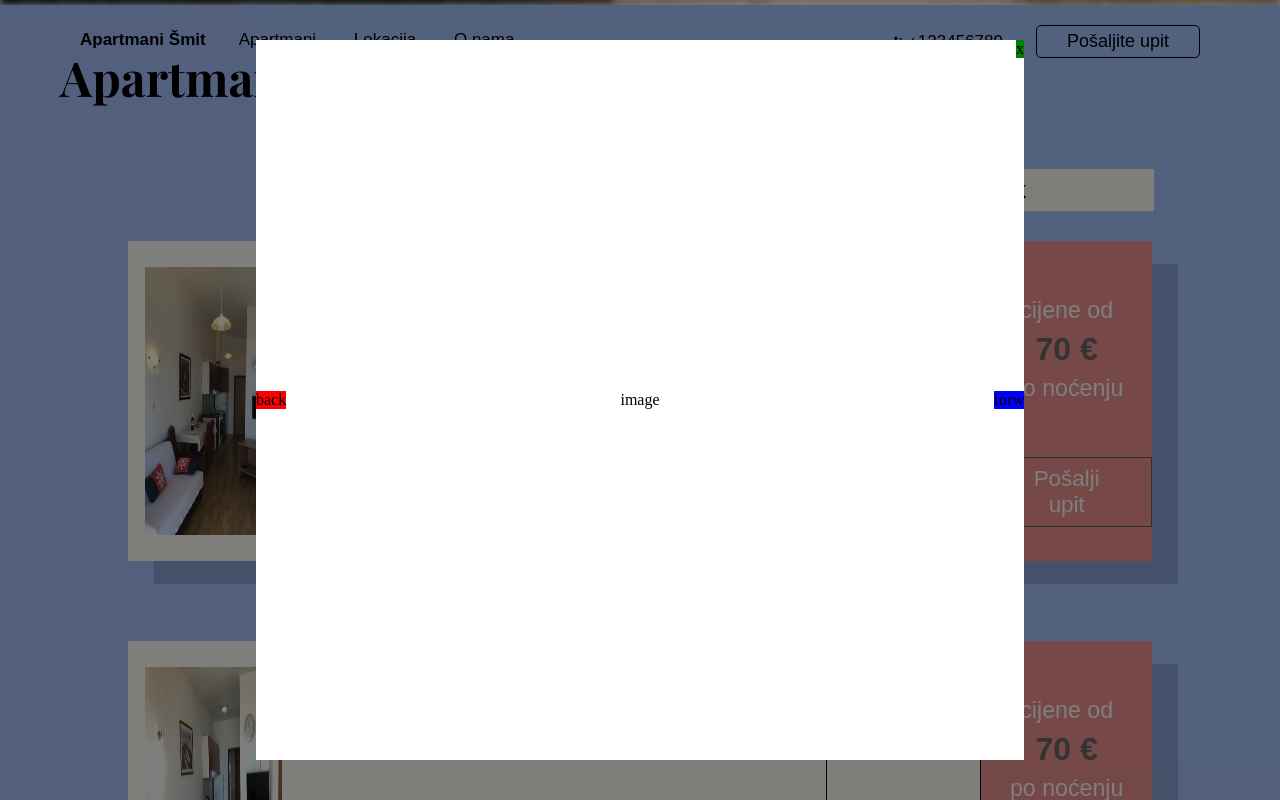
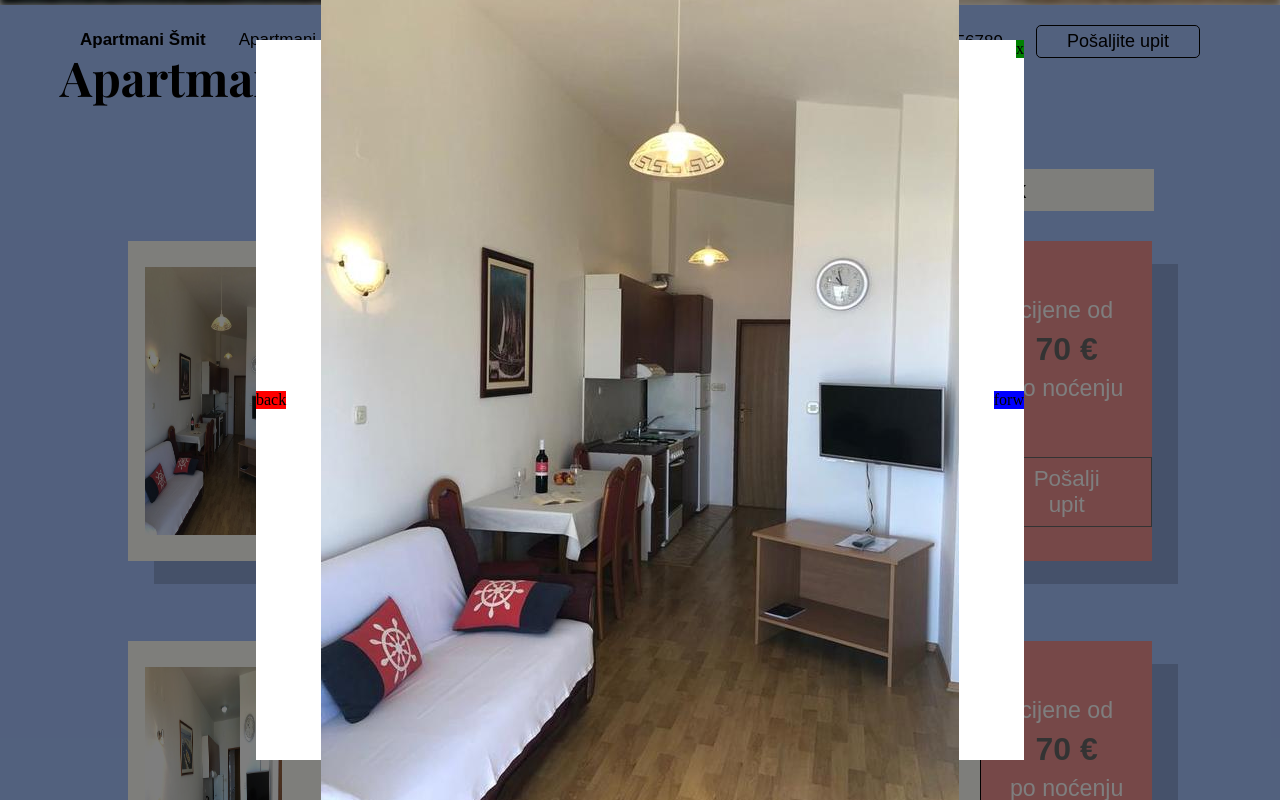
Before and after one commit to stancic/apartmani-smit, a React (Create React App) app: page / in a window 1280 px wide. Both pictures are taken after a click on the picture 213 px from the left and 1195 px from the top of the page. Shown: the part 795-1595 px from the top of the page. Built offline with nearby package versions, Linux system fonts and the light colour scheme; a web font is replaced by a local one.

Commit message:
created gallery functionality, make it look good

```diff
--- a/src/App.js
+++ b/src/App.js
@@ -16,12 +16,11 @@ import Gallery from './Components/apartments/gallery/Gallery'
 function App() {
 	return (
 		<div>
-
 			<Navigation {...linkHR}/>
 			<MobileNavigation {...linkHR}/>
 			<Home {...titleHR} />
+			<Apartments {...informationHR}/>
 			<Gallery />
-			<Apartments {...informationHR}/>
 			<Location {...locationDetailsHR}/>
 			<AboutUs {...aboutUsHR} />
 		</div>
--- a/src/Components/apartments/Apartments.js
+++ b/src/Components/apartments/Apartments.js
@@ -5,11 +5,17 @@ import { apartmentBDataHR } from './apartmentData/apartmentB_data'
 import { apartmentCDataHR } from './apartmentData/apartmentC_data'
 import OneApartment from './OneApartment'
 import OneApartmentMobile from './OneApartmentMobile'
+import { loadImages } from '../../reducers/imagesReducer'
+import { useDispatch } from 'react-redux'
+
 
 function Apartments({title, priceMenu}) {
 	const handlePriceMenuClick = () => {
 		console.log("hehe");
 	}
+	const dispatch = useDispatch();
+	const allImages = [].concat(apartmentADataHR.images).concat(apartmentBDataHR.images).concat(apartmentCDataHR.images)
+	dispatch(loadImages(allImages))
 	return (
 		<div id="/apartments" className="apartments">
 			<div className="apartment-title-container">
--- a/src/Components/apartments/OneApartment.js
+++ b/src/Components/apartments/OneApartment.js
@@ -7,23 +7,24 @@ import Button from './Button';
 import { HashLink as Link } from 'react-router-hash-link'
 import { useDispatch } from 'react-redux'
 import { openGallery } from '../../reducers/galleryReducer'
-
 function OneApartment({ description, abovePrice, price, belowPrice,
-	equipment, availibility, galleryThumbnail, galleryTitle, images,
+	equipment, availibility, galleryTitle, images,
 	buttonText
 }) {
 
 	const dispatch = useDispatch();
-	const imagesGrid = images;
-	const handleGalleryShow = () => {
-		dispatch(openGallery());
+	const imagesGrid = images.slice(1);
+	const handleGalleryShow = (id) => {
+		dispatch(openGallery(id));
 		document.body.style.overflow = "hidden";
 	}
+
+
 	return (
 		<div className="apartment-detail-container">
 			<div className="gallery-thumbnail-container">
-				<img src={galleryThumbnail} alt="gallery thumbnail" className="gallery-thumbnail"
-					onClick={handleGalleryShow}/>
+				<img src={images[0].image} alt="gallery thumbnail" className="gallery-thumbnail"
+					onClick={()=>handleGalleryShow(images[0].id)}/>
 			</div>
 			<div className="gallery-apartmentDesc-container">
 				<div className="apartment-description-container">
@@ -37,7 +38,7 @@ function OneApartment({ description, abovePrice, price, belowPrice,
 				<div className="image-gallery-container">
 					{imagesGrid.map(image => {
 						return(
-							<div className="image-container" key={image.id} onClick={handleGalleryShow}>
+							<div className="image-container" key={image.id} onClick={()=>handleGalleryShow(image.id)}>
 								<img src={image.image} alt={image.description} className="image"/>
 							</div>
 						)
--- a/src/Components/apartments/apartmentData/apartmentA_data.js
+++ b/src/Components/apartments/apartmentData/apartmentA_data.js
@@ -13,7 +13,6 @@ export const apartmentADataHR = {
 	price: "70 €",
 	belowPrice: "po noćenju",
 	equipmentList: ["Wifi", "parking", "satelitska tv", "klima"],
-	galleryThumbnail: galleryThumbnail,
 	galleryTitle: "Galerija:",
 	equipment: "Opremljenost",
 	availibility: "Dostupnost",
@@ -21,31 +20,36 @@ export const apartmentADataHR = {
 	images: [
 		{
 			id: 0,
+			image: galleryThumbnail,
+			description: 'Gallery thumbnail'
+		},
+		{
+			id: 1,
 			image: apartmentPicture1,
 			description: 'Apartment bathroom'
 		},
 		{
-			id: 1,
+			id: 2,
 			image: apartmentPicture2,
 			description: 'Apartment bedroom'
 		},
 		{
-			id: 2,
+			id: 3,
 			image: apartmentPicture3,
 			description: 'Apartment second bedroom'
 		},
 		{
-			id: 3,
+			id: 4,
 			image: apartmentPicture4,
 			description: 'Apartment dining room'
 		},
 		{
-			id: 4,
+			id: 5,
 			image: apartmentPicture5,
 			description: 'Apartment kitchen'
 		},
 		{
-			id: 5,
+			id: 6,
 			image: apartmentPicture6,
 			description: 'Apartment terrace'
 		}
--- a/src/Components/apartments/apartmentData/apartmentB_data.js
+++ b/src/Components/apartments/apartmentData/apartmentB_data.js
@@ -13,39 +13,43 @@ export const apartmentBDataHR = {
 	price: "70 €",
 	belowPrice: "po noćenju",
 	equipmentList: ["Wifi", "parking", "satelitska tv", "klima"],
-	galleryThumbnail: galleryThumbnail,
 	galleryTitle: "Galerija:",
 	equipment: "Opremljenost",
 	buttonText: "Pošalji upit",
 	availibility: "Dostupnost",
 	images: [
 		{
-			id: 0,
+			id: 7,
+			image: galleryThumbnail,
+			description: 'Gallery thumbnail'
+		},
+		{
+			id: 8,
 			image: apartmentPicture1,
 			description: 'Apartment bathroom'
 		},
 		{
-			id: 1,
+			id: 9,
 			image: apartmentPicture2,
 			description: 'Apartment bedroom'
 		},
 		{
-			id: 2,
+			id: 10,
 			image: apartmentPicture3,
 			description: 'Apartment second bedroom'
 		},
 		{
-			id: 3,
+			id: 11,
 			image: apartmentPicture4,
 			description: 'Apartment dining room'
 		},
 		{
-			id: 4,
+			id: 12,
 			image: apartmentPicture5,
 			description: 'Apartment kitchen'
 		},
 		{
-			id: 5,
+			id: 13,
 			image: apartmentPicture6,
 			description: 'Apartment terrace'
 		}
--- a/src/Components/apartments/apartmentData/apartmentC_data.js
+++ b/src/Components/apartments/apartmentData/apartmentC_data.js
@@ -13,39 +13,43 @@ export const apartmentCDataHR = {
 	price: "70 €",
 	belowPrice: "po noćenju",
 	equipmentList: ["Wifi", "parking", "satelitska tv", "klima"],
-	galleryThumbnail: galleryThumbnail,
 	galleryTitle: "Galerija:",
 	equipment: "Opremljenost",
 	buttonText: "Pošalji upit",
 	availibility: "Dostupnost",
 	images: [
 		{
-			id: 0,
+			id: 14,
+			image: galleryThumbnail,
+			descriptio: 'Gallery thumbnail'
+		},
+		{
+			id: 15,
 			image: apartmentPicture1,
 			description: 'Apartment bathroom'
 		},
 		{
-			id: 1,
+			id: 16,
 			image: apartmentPicture2,
 			description: 'Apartment bedroom'
 		},
 		{
-			id: 2,
+			id: 17,
 			image: apartmentPicture3,
 			description: 'Apartment second bedroom'
 		},
 		{
-			id: 3,
+			id: 18,
 			image: apartmentPicture4,
 			description: 'Apartment dining room'
 		},
 		{
-			id: 4,
+			id: 19,
 			image: apartmentPicture5,
 			description: 'Apartment kitchen'
 		},
 		{
-			id: 5,
+			id: 20,
 			image: apartmentPicture6,
 			description: 'Apartment terrace'
 		}
--- a/src/Components/apartments/gallery/Gallery.js
+++ b/src/Components/apartments/gallery/Gallery.js
@@ -1,25 +1,43 @@
-import React from 'react'
+import React, { useEffect } from 'react'
+import { useState } from 'react';
 import { useDispatch, useSelector } from 'react-redux';
 import { closeGallery } from '../../../reducers/galleryReducer'
 import './Gallery.scss'
 
 function Gallery() {
 	const dispatch = useDispatch()
-	const galleryStatus = useSelector(store => store.galleryStatus);
+	const galleryStatus = useSelector(store => store.galleryStatus.status);
+	const images = useSelector(store => store.imagesStatus);
+	let imageId = useSelector(store => store.galleryStatus.imageID);
+	console.log('IMG ID', imageId)
+	let [imgID, setImgID] = useState(0)
+	useEffect(()=>{
+		setImgID(imageId)
+	}, [imageId])
 
 	const handleGalleryClose = () => {
 		dispatch(closeGallery());
 		document.body.style.overflow = "scroll";
 	}
 
+	const handlePrevImage = () => {
+		if(imgID === 0 || imgID === 7 || imgID === 14) setImgID(imgID);
+		else setImgID(imgID - 1);
+	}
+
+	const handleNextImage = () => {
+		if(imgID === 6 || imgID === 13 || imgID === 20) setImgID(imgID);
+		else setImgID(imgID + 1);
+	}
+	console.log(imgID)
 	return (
 		<div className="gallery-container" style={galleryStatus ? {display: 'flex', left:'0%'} : {'display': 'none'}}>
 				<div className="image-container" id="imageContainer">
-				image
-					<div className="arrow-back-container">
+					<img src={images[imgID].image} alt="apartment"/>
+					<div className="arrow-back-container" onClick={handlePrevImage}>
 						back
 					</div>
-					<div className="arrow-forward-container">
+					<div className="arrow-forward-container" onClick={handleNextImage}>
 						forw
 					</div>
 					<div className="close-gallery-container" onClick={handleGalleryClose}>
--- a/src/reducers/galleryReducer.js
+++ b/src/reducers/galleryReducer.js
@@ -1,4 +1,4 @@
-const galleryReducer = (state = false, action) => {
+const galleryReducer = (state = {status: false, imageID: 0}, action) => {
 	switch(action.type){
 		case('OPEN_GALLERY'): return action.data;
 		case('CLOSE_GALLERY'): return action.data;
@@ -6,11 +6,14 @@ const galleryReducer = (state = false, action) => {
 	}
 }
 
-export const openGallery = () => {
+export const openGallery = (id) => {
 	return async dispatch => {
 		dispatch({
 			type: 'OPEN_GALLERY',
-			data: true
+			data: {
+				status: true,
+				imageID: id
+			}
 		})
 	}
 }
@@ -19,7 +22,10 @@ export const closeGallery = () => {
 	return async dispatch => {
 		dispatch({
 			type: 'CLOSE_GALLERY',
-			data: false
+			data: {
+				status: false,
+				imageID: 0
+			}
 		})
 	}
 }
--- /dev/null
+++ b/src/reducers/imagesReducer.js
@@ -0,0 +1,27 @@
+const imagesReducer = (state = [], action) => {
+	switch(action.type){
+		case('LOAD_IMAGES'): return action.data;
+		case('UNLOAD_IMAGES'): return action.data;
+		default: return state;
+	}
+}
+
+export const loadImages = (images) => {
+	return async dispatch => {
+		dispatch({
+			type: 'LOAD_IMAGES',
+			data: images
+		})
+	}
+}
+
+export const unLoadImages = () => {
+	return async dispatch => {
+		dispatch({
+			type: 'UNLOAD_IMAGES',
+			data: []
+		})
+	}
+}
+
+export default imagesReducer
--- a/src/store.js
+++ b/src/store.js
@@ -2,10 +2,12 @@ import { createStore, applyMiddleware, combineReducers } from 'redux'
 import thunk from 'redux-thunk'
 import { composeWithDevTools } from 'redux-devtools-extension'
 import galleryReducer from './reducers/galleryReducer'
+import imagesReducer from './reducers/imagesReducer'
 
 
 const reducer = combineReducers({
-	galleryStatus: galleryReducer
+	galleryStatus: galleryReducer,
+	imagesStatus: imagesReducer
 })
 
 const store = createStore(reducer, composeWithDevTools(applyMiddleware(thunk)))
```
